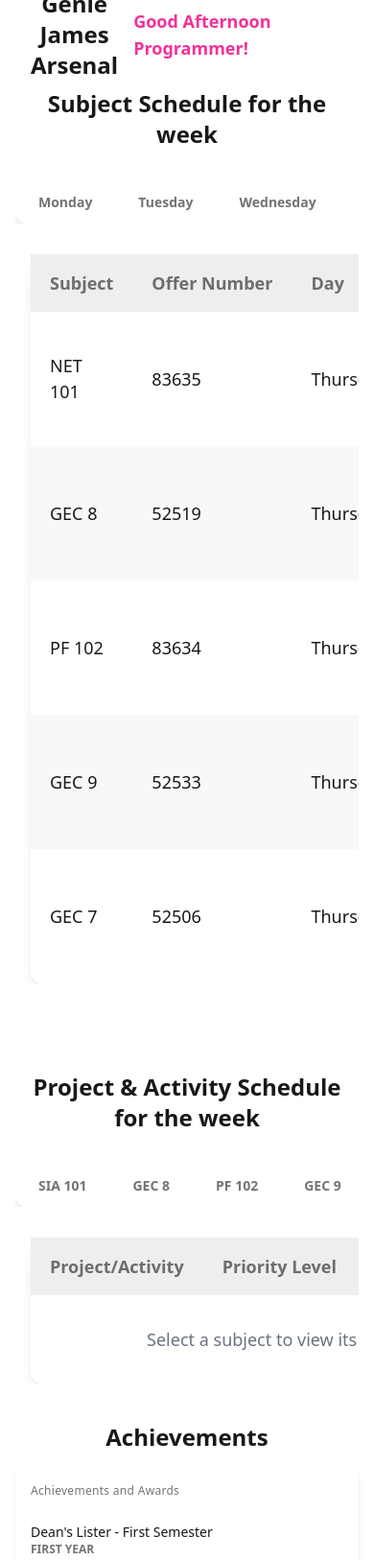
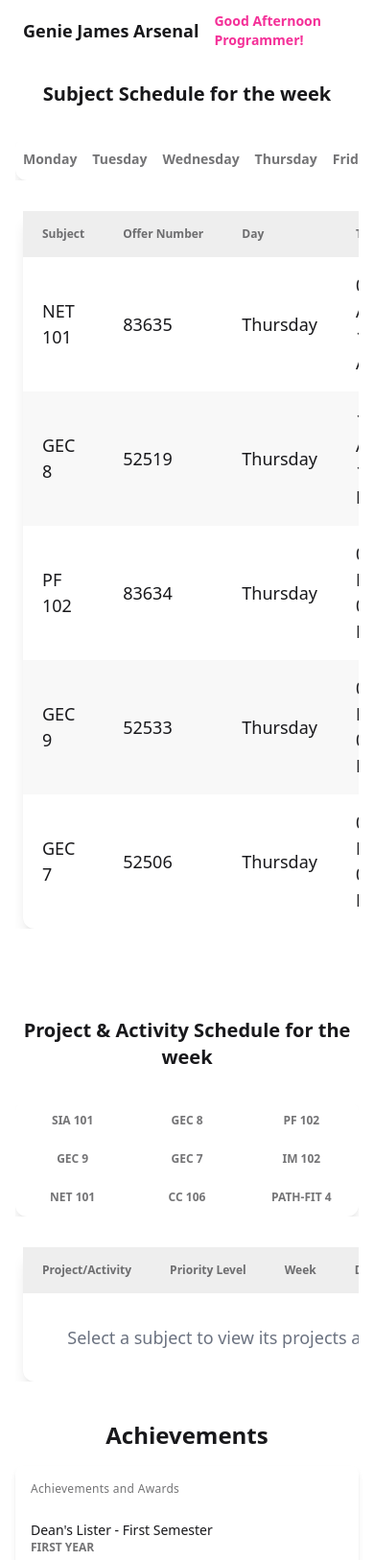
Before and after one commit to ArsenalGenieJames/ccsgensched, a plain HTML site: page index.html in a window 390 px wide. Shown: the top 1626 px of the page at 96% size. Drawn offline with nearby package versions, Linux system fonts and the light colour scheme.

Commit message:
new version 1.1

```diff
--- a/index.html
+++ b/index.html
@@ -12,33 +12,33 @@
   <body>
 
     <!-- Navbar -->
-    <div class="navbar bg-base-100  px-4">
+    <div class="navbar bg-base-100 px-2 sm:px-4">
       <div class="flex-1">
-        <a class="btn btn-ghost text-2xl font-bold text-primary">Genie James Arsenal</a>
+        <a class="btn btn-ghost text-lg sm:text-xl md:text-2xl font-bold text-primary truncate">Genie James Arsenal</a>
       </div>
-      <div class="flex gap-6 items-center">
-        <div class="greeting text-lg font-semibold text-secondary"></div>
+      <div class="flex gap-2 sm:gap-4 md:gap-6 items-center">
+        <div class="greeting text-sm sm:text-base md:text-lg font-semibold text-secondary"></div>
       </div>
     </div>
 
     <div class="container mx-auto px-4">
         <div class="flex flex-col md:flex-row gap-8">
             <!-- Left Side -->
-            <div class="md:w-1/2">
+            <div class="w-full md:w-1/2">
                 <!-- Day Selector -->
-                <h1 class="text-2xl font-bold text-center mb-4 mt-5">Subject Schedule for the week</h1>
+                <h1 class="text-xl md:text-2xl font-bold text-center mb-4 mt-5">Subject Schedule for the week</h1>
                 <div class="overflow-x-auto my-8">
-                    <div class="mx-auto w-fit">
+                    <div class="mx-auto w-full md:w-fit">
                     <table class="table table-lg bg-base-100 shadow-lg rounded-xl">
                         <thead>
                         <tr>
-                            <th onclick="handleClick('Monday')" class="cursor-pointer hover:bg-primary hover:text-white transition-all duration-200 text-center px-6 py-3">Monday</th>
-                            <th onclick="handleClick('Tuesday')" class="cursor-pointer hover:bg-primary hover:text-white transition-all duration-200 text-center px-6 py-3">Tuesday</th>
-                            <th onclick="handleClick('Wednesday')" class="cursor-pointer hover:bg-primary hover:text-white transition-all duration-200 text-center px-6 py-3">Wednesday</th>
-                            <th onclick="handleClick('Thursday')" class="cursor-pointer hover:bg-primary hover:text-white transition-all duration-200 text-center px-6 py-3">Thursday</th>
-                            <th onclick="handleClick('Friday')" class="cursor-pointer hover:bg-primary hover:text-white transition-all duration-200 text-center px-6 py-3">Friday</th>
-                            <th onclick="handleClick('Saturday')" class="cursor-pointer hover:bg-primary hover:text-white transition-all duration-200 text-center px-6 py-3">Saturday</th>
-                            <th onclick="handleClick('Sunday')" class="cursor-pointer hover:bg-primary hover:text-white transition-all duration-200 text-center px-6 py-3">Sunday</th>
+                            <th onclick="handleClick('Monday')" class="cursor-pointer hover:bg-primary hover:text-white transition-all duration-200 text-center px-2 md:px-6 py-3 text-sm md:text-base">Monday</th>
+                            <th onclick="handleClick('Tuesday')" class="cursor-pointer hover:bg-primary hover:text-white transition-all duration-200 text-center px-2 md:px-6 py-3 text-sm md:text-base">Tuesday</th>
+                            <th onclick="handleClick('Wednesday')" class="cursor-pointer hover:bg-primary hover:text-white transition-all duration-200 text-center px-2 md:px-6 py-3 text-sm md:text-base">Wednesday</th>
+                            <th onclick="handleClick('Thursday')" class="cursor-pointer hover:bg-primary hover:text-white transition-all duration-200 text-center px-2 md:px-6 py-3 text-sm md:text-base">Thursday</th>
+                            <th onclick="handleClick('Friday')" class="cursor-pointer hover:bg-primary hover:text-white transition-all duration-200 text-center px-2 md:px-6 py-3 text-sm md:text-base">Friday</th>
+                            <th onclick="handleClick('Saturday')" class="cursor-pointer hover:bg-primary hover:text-white transition-all duration-200 text-center px-2 md:px-6 py-3 text-sm md:text-base">Saturday</th>
+                            <th onclick="handleClick('Sunday')" class="cursor-pointer hover:bg-primary hover:text-white transition-all duration-200 text-center px-2 md:px-6 py-3 text-sm md:text-base">Sunday</th>
                         </tr>
                         </thead>
                     </table>
@@ -47,15 +47,15 @@
 
                 <!-- Schedule Table -->
                 <div class="overflow-x-auto mb-10">
-                    <div class="mx-auto w-full px-4">
+                    <div class="mx-auto w-full px-2 md:px-4">
                     <table class="table table-zebra table-lg bg-base-100 shadow-lg rounded-xl">
                         <thead>
                         <tr class="bg-base-300">
-                            <th class="text-lg font-bold">Subject</th>
-                            <th class="text-lg font-bold">Offer Number</th>
-                            <th class="text-lg font-bold">Day</th>
-                            <th class="text-lg font-bold">Time</th>
-                            <th class="text-lg font-bold">Room</th>
+                            <th class="text-xs md:text-lg font-bold">Subject</th>
+                            <th class="text-xs md:text-lg font-bold">Offer Number</th>
+                            <th class="text-xs md:text-lg font-bold">Day</th>
+                            <th class="text-xs md:text-lg font-bold">Time</th>
+                            <th class="text-xs md:text-lg font-bold">Room</th>
                         </tr>
                         </thead>
                         <tbody>
@@ -66,24 +66,24 @@
                 </div>
             </div>
 
-            <!-- Right Side (Duplicate) -->
-            <div class="md:w-1/2">
+            <!-- Right Side -->
+            <div class="w-full md:w-1/2">
                 <!-- Day Selector -->
-                <h1 class="text-2xl font-bold text-center mb-4 mt-5">Project & Activity Schedule for the week</h1>
+                <h1 class="text-xl md:text-2xl font-bold text-center mb-4 mt-5">Project & Activity Schedule for the week</h1>
                 <div class="overflow-x-auto my-8">
-                    <div class="mx-auto w-fit">
+                    <div class="mx-auto w-full md:w-fit">
                     <table class="table table-lg bg-base-100 shadow-lg rounded-xl">
                         <thead>
-                        <tr>
-                            <th onclick="handleSubjectClick('SIA 101')" class="cursor-pointer hover:bg-primary hover:text-white transition-all duration-200 text-center px-6 py-3">SIA 101</th>
-                            <th onclick="handleSubjectClick('GEC 8')" class="cursor-pointer hover:bg-primary hover:text-white transition-all duration-200 text-center px-6 py-3">GEC 8</th>
-                            <th onclick="handleSubjectClick('PF 102')" class="cursor-pointer hover:bg-primary hover:text-white transition-all duration-200 text-center px-6 py-3">PF 102</th>
-                            <th onclick="handleSubjectClick('GEC 9')" class="cursor-pointer hover:bg-primary hover:text-white transition-all duration-200 text-center px-6 py-3">GEC 9</th>
-                            <th onclick="handleSubjectClick('GEC 7')" class="cursor-pointer hover:bg-primary hover:text-white transition-all duration-200 text-center px-6 py-3">GEC 7</th>
-                            <th onclick="handleSubjectClick('IM 102')" class="cursor-pointer hover:bg-primary hover:text-white transition-all duration-200 text-center px-6 py-3">IM 102</th>
-                            <th onclick="handleSubjectClick('NET 101')" class="cursor-pointer hover:bg-primary hover:text-white transition-all duration-200 text-center px-6 py-3">NET 101</th>
-                            <th onclick="handleSubjectClick('CC 106')" class="cursor-pointer hover:bg-primary hover:text-white transition-all duration-200 text-center px-6 py-3">CC 106</th>
-                            <th onclick="handleSubjectClick('PATH-FIT 4')" class="cursor-pointer hover:bg-primary hover:text-white transition-all duration-200 text-center px-6 py-3">PATH-FIT 4</th>
+                        <tr class="flex flex-wrap md:table-row">
+                            <th onclick="handleSubjectClick('SIA 101')" class="w-1/3 md:w-auto cursor-pointer hover:bg-primary hover:text-white transition-all duration-200 text-center px-2 md:px-6 py-3 text-xs md:text-base">SIA 101</th>
+                            <th onclick="handleSubjectClick('GEC 8')" class="w-1/3 md:w-auto cursor-pointer hover:bg-primary hover:text-white transition-all duration-200 text-center px-2 md:px-6 py-3 text-xs md:text-base">GEC 8</th>
+                            <th onclick="handleSubjectClick('PF 102')" class="w-1/3 md:w-auto cursor-pointer hover:bg-primary hover:text-white transition-all duration-200 text-center px-2 md:px-6 py-3 text-xs md:text-base">PF 102</th>
+                            <th onclick="handleSubjectClick('GEC 9')" class="w-1/3 md:w-auto cursor-pointer hover:bg-primary hover:text-white transition-all duration-200 text-center px-2 md:px-6 py-3 text-xs md:text-base">GEC 9</th>
+                            <th onclick="handleSubjectClick('GEC 7')" class="w-1/3 md:w-auto cursor-pointer hover:bg-primary hover:text-white transition-all duration-200 text-center px-2 md:px-6 py-3 text-xs md:text-base">GEC 7</th>
+                            <th onclick="handleSubjectClick('IM 102')" class="w-1/3 md:w-auto cursor-pointer hover:bg-primary hover:text-white transition-all duration-200 text-center px-2 md:px-6 py-3 text-xs md:text-base">IM 102</th>
+                            <th onclick="handleSubjectClick('NET 101')" class="w-1/3 md:w-auto cursor-pointer hover:bg-primary hover:text-white transition-all duration-200 text-center px-2 md:px-6 py-3 text-xs md:text-base">NET 101</th>
+                            <th onclick="handleSubjectClick('CC 106')" class="w-1/3 md:w-auto cursor-pointer hover:bg-primary hover:text-white transition-all duration-200 text-center px-2 md:px-6 py-3 text-xs md:text-base">CC 106</th>
+                            <th onclick="handleSubjectClick('PATH-FIT 4')" class="w-1/3 md:w-auto cursor-pointer hover:bg-primary hover:text-white transition-all duration-200 text-center px-2 md:px-6 py-3 text-xs md:text-base">PATH-FIT 4</th>
                         </tr>
                         </thead>
                     </table>
@@ -92,15 +92,15 @@
 
                 <!-- Schedule Table -->
                 <div class="overflow-x-auto mb-10">
-                    <div class="mx-auto w-full px-4">
+                    <div class="mx-auto w-full px-2 md:px-4">
                     <table class="table table-zebra table-lg bg-base-100 shadow-lg rounded-xl">
                         <thead>
                         <tr class="bg-base-300">
-                            <th class="text-lg font-bold">Project/Activity</th>
-                            <th class="text-lg font-bold">Priority Level</th>
-                            <th class="text-lg font-bold">Week</th>
-                            <th class="text-lg font-bold">Due Date</th>
-                            <th class="text-lg font-bold">Status</th>
+                            <th class="text-xs md:text-lg font-bold">Project/Activity</th>
+                            <th class="text-xs md:text-lg font-bold">Priority Level</th>
+                            <th class="text-xs md:text-lg font-bold">Week</th>
+                            <th class="text-xs md:text-lg font-bold">Due Date</th>
+                            <th class="text-xs md:text-lg font-bold">Status</th>
                         </tr>
                         </thead>
                         <tbody>
```
